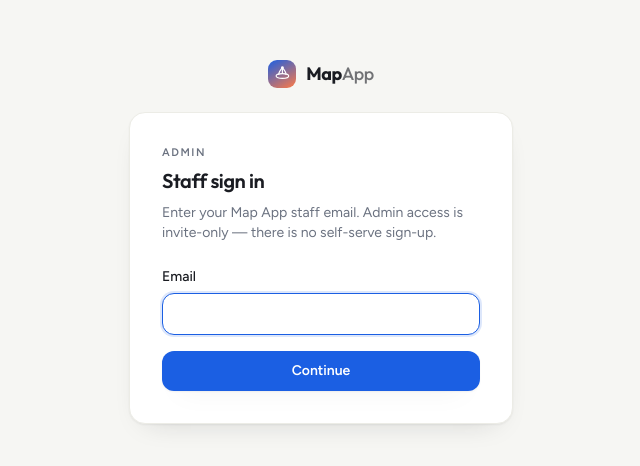
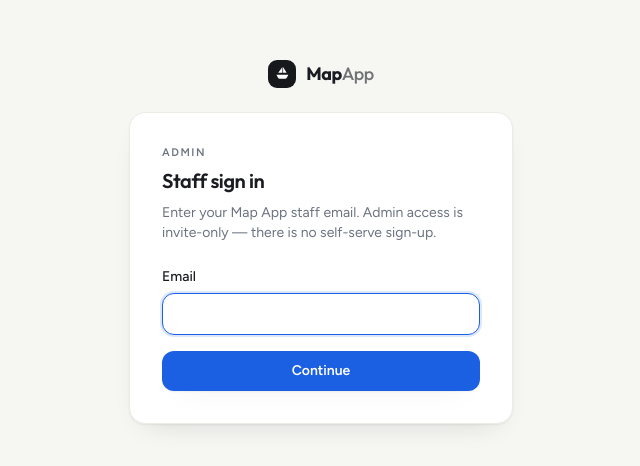
Before and after one commit to Off-Course-Boat-Local/boatlocal-map-app, a Next.js app: page /admin/login in a window 1280 px wide. Shown: the part 158-624 px from the top of the page, without its empty margins (319-959 px from the left). Built offline with nearby package versions, Linux system fonts and the light colour scheme; no server answers.

Commit message:
feat: use black icon with white sailboat as default favicon and app mark everywhere

```diff
--- a/src/components/MapAppMark.tsx
+++ b/src/components/MapAppMark.tsx
@@ -1,23 +1,10 @@
 // Shared "Map App" wordmark — the product's own identity, used on every
 // staff-facing surface (Admin, Studio) that isn't a guest-facing, tenant-
-// branded screen. This is the one shared design system between Admin and
-// Studio (per the founder: "the partner studio is meant to be the
-// portal... same design" for admins and companies/guides alike, just
-// different pages) — see PORTAL_ACCENT below, which both sidebars' active
-// nav-item state also reads from.
+// branded screen.
 //
-// Colours are lifted directly from the original prototype
-// (boatlocalprototype.netlify.app, "Partner Studio" section) via its
-// computed styles: a blue -> orange diagonal gradient badge, 150deg,
-// #1B5FE3 -> #FF7A45. No image asset exists yet — this is a plain inline
-// SVG badge + text lockup, easy to swap for a real logo file later without
-// touching any call site's layout.
+// Badge uses the solid black background (#17181C) with white sailboat glyph.
 
-/** The portal's one shared accent colour — also used for primary buttons
- *  and the active nav-item pill in both AdminSidebar and StudioSidebar. */
 export const PORTAL_ACCENT = "#1B5FE3";
-export const PORTAL_ACCENT_GRADIENT = "linear-gradient(150deg, #1B5FE3, #FF7A45)";
-/** The active-nav-item pill background (sampled from the prototype). */
 export const PORTAL_NAV_ACTIVE_BG = "#E8EFFC";
 
 export interface MapAppMarkProps {
@@ -34,27 +21,20 @@ export default function MapAppMark({ className, iconSize = 26 }: MapAppMarkProps
         style={{
           width: iconSize,
           height: iconSize,
-          background: PORTAL_ACCENT_GRADIENT,
+          background: "#17181C",
         }}
       >
-        {/* Exact glyph lifted from the original prototype's own logo badge
-            (boatlocalprototype.netlify.app, sampled via devtools) — a
-            sailboat: hull/wake ellipse, two sail curves off a masthead
-            ball, and the mast itself. Traced 1:1 (same path/ellipse
-            coordinates on the same 32x32 viewBox), just white-on-gradient
-            here instead of on the prototype's own gradient badge. */}
         <svg
           width={iconSize * 0.6}
           height={iconSize * 0.6}
-          viewBox="0 0 32 32"
+          viewBox="0 0 24 24"
           fill="none"
           aria-hidden="true"
         >
-          <ellipse cx="16" cy="21" rx="12" ry="4.5" stroke="white" strokeWidth="2.2" />
-          <path d="M16 5 C16 5 9 13 9 18" stroke="white" strokeWidth="2.2" strokeLinecap="round" />
-          <path d="M16 5 C16 5 23 13 23 18" stroke="white" strokeWidth="2.2" strokeLinecap="round" />
-          <circle cx="16" cy="5" r="2.6" fill="white" />
-          <line x1="16" y1="7.6" x2="16" y2="16" stroke="white" strokeWidth="2.2" strokeLinecap="round" />
+          <path
+            d="M12 3v8H6l6-8zm1 0v8h5l-5-8zM3.5 14h17l-2.2 4.2a3 3 0 0 1-2.7 1.6H8.4a3 3 0 0 1-2.7-1.6L3.5 14z"
+            fill="#FFFFFF"
+          />
         </svg>
       </span>
       <span className="font-bold tracking-tight">
--- a/src/components/studio/BrandingForm.tsx
+++ b/src/components/studio/BrandingForm.tsx
@@ -123,11 +123,10 @@ export default function BrandingForm({
       id: initialBrand.id,
       companyName: initialBrand.companyName,
       surround: initialBrand.surround,
-      appName,
-      primary,
-      primaryDark,
-      accent,
-      ...next,
+      appName: next.appName !== undefined ? next.appName : appName,
+      primary: next.primary !== undefined ? next.primary : primary,
+      primaryDark: next.primaryDark !== undefined ? next.primaryDark : primaryDark,
+      accent: next.accent !== undefined ? next.accent : accent,
     });
   }
 
```
Also changed, not shown: src/app/icon.svg.
